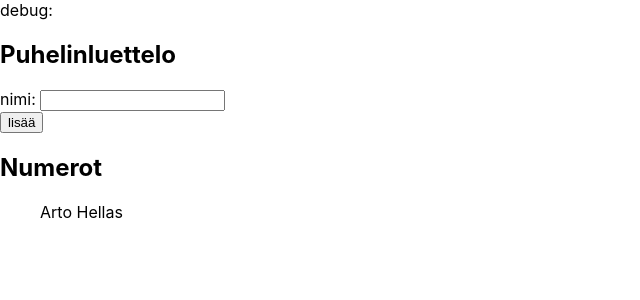
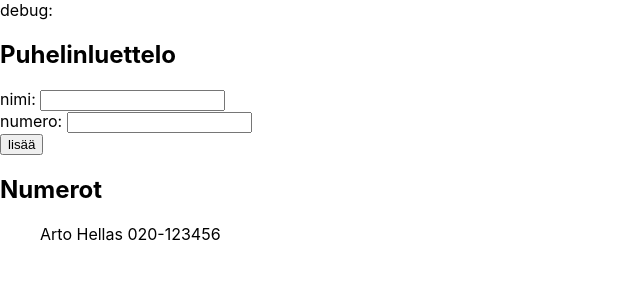
Before and after one commit to gisu-fin/Web-and-Mobile-Programming-2020, a React (Create React App) app in the folder Part 2/phonebook/: page / in a window 1280 px wide. Shown: the top 300 px of the page, without its empty margins (0-640 px from the left). Built offline with nearby package versions, Linux system fonts and the light colour scheme; the HTML template or start-up script is replaced by a standard one.

Commit message:
2.6 done

```diff
--- a/Part 2/phonebook/src/App.js
+++ b/Part 2/phonebook/src/App.js
@@ -5,9 +5,10 @@ class App extends React.Component {
     super(props)
     this.state = {
       persons: [
-        { name: 'Arto Hellas' }
+        { name: 'Arto Hellas', number: '020-123456' }
       ],
-      newName: ''
+      newName: '',
+      newNumber: ''
     }
   }
 
@@ -16,7 +17,8 @@ class App extends React.Component {
     console.log('push')
     console.log(event.target)
     const person = {
-      name: this.state.newName
+      name: this.state.newName,
+      number: this.state.newNumber
     }
 
     if (this.state.persons.map (person => person.name).includes(this.state.newName)){
@@ -29,7 +31,8 @@ class App extends React.Component {
     const persons = this.state.persons.concat(person)
       this.setState({
         persons: persons,
-        newName: ''
+        newName: '',
+        newNumber: ''
       })
   }
   }
@@ -37,6 +40,11 @@ class App extends React.Component {
   handleNameChange = (event) => {
     console.log(event.target.value)
     this.setState({newName: event.target.value})
+  }
+
+  handleNumberChange = (event) => {
+    console.log(event.target.value)
+    this.setState({newNumber: event.target.value})
   }
 
   render() {
@@ -54,12 +62,18 @@ class App extends React.Component {
             />
           </div>
           <div>
+            numero: <input
+            value = {this.state.newNumber}
+            onChange = {this.handleNumberChange}
+            />
+          </div>
+          <div>
             <button type="submit">lisää</button>
           </div>
         </form>
         <h2>Numerot</h2>
         <ul>
-          {this.state.persons.map(names => <p key = {names.name}> {names.name} </p>)}
+          {this.state.persons.map(names => <p key = {names.name}> {names.name} {names.number} </p>)}
         </ul>
 
       </div>
```
